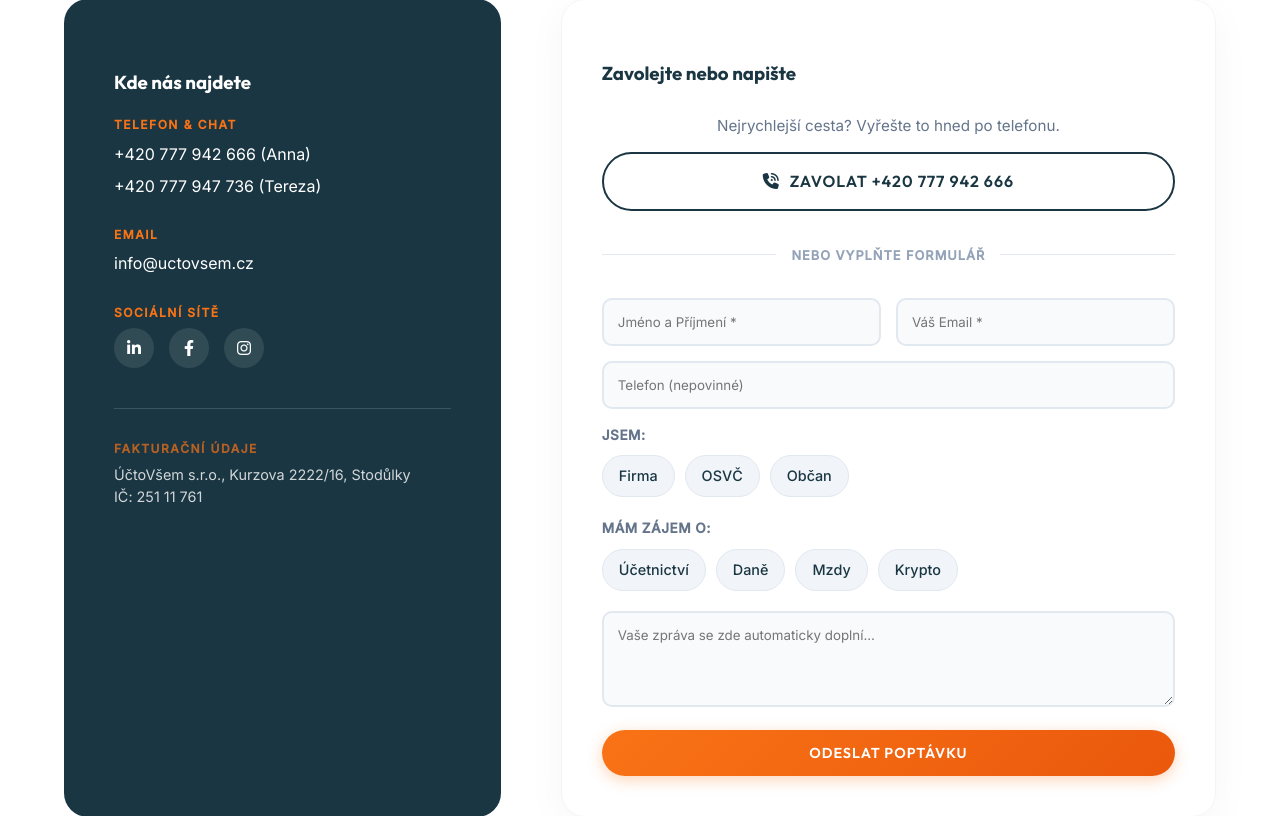
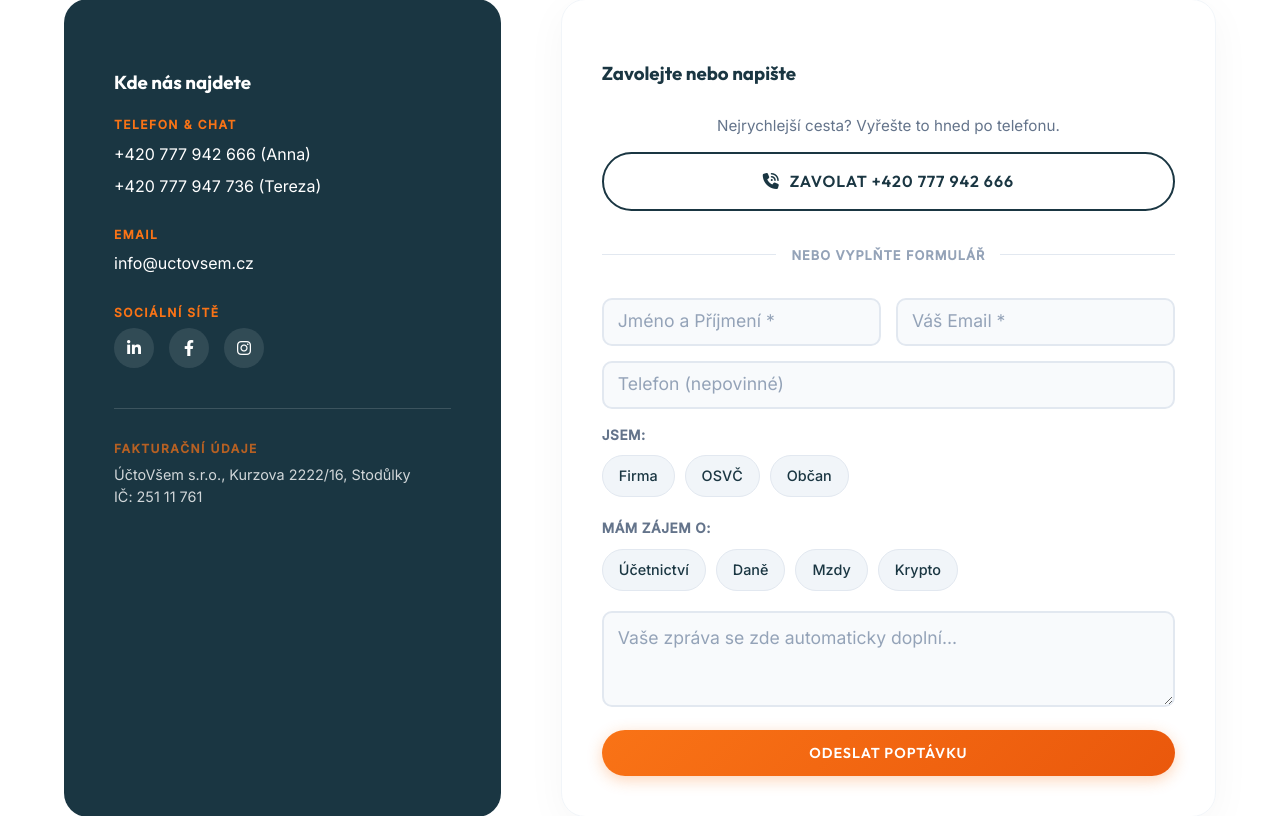
Before and after one commit to gorrdy/uctoweb, a Flask app: page / in a window 1280 px wide. Shown: the part 5277-6093 px from the top of the page. Run offline with Flask 3, Linux system fonts and the light colour scheme.

Commit message:
format placeholders

```diff
--- a/static/style.css
+++ b/static/style.css
@@ -471,6 +471,17 @@ nav {
 .contact-form input:focus, .contact-form textarea:focus {
     border-color: var(--accent-color); background: #fff;
 }
+/* --- NOVÉ: Styl pro Placeholdery (napovědné texty) --- */
+.contact-form input::placeholder,
+.contact-form textarea::placeholder {
+    font-size: 1.1rem; /* Stejná velikost jako psaný text */
+    color: #94a3b8;    /* Šedá barva, ale dostatečně kontrastní */
+    opacity: 1;        /* Fix pro Firefox, který defaultně snižuje průhlednost */
+}
+
+.contact-form input:focus, .contact-form textarea:focus {
+    border-color: var(--accent-color); background: #fff;
+}
 
 .success-msg {
     background-color: #dcfce7; color: #166534; padding: 15px;
```
